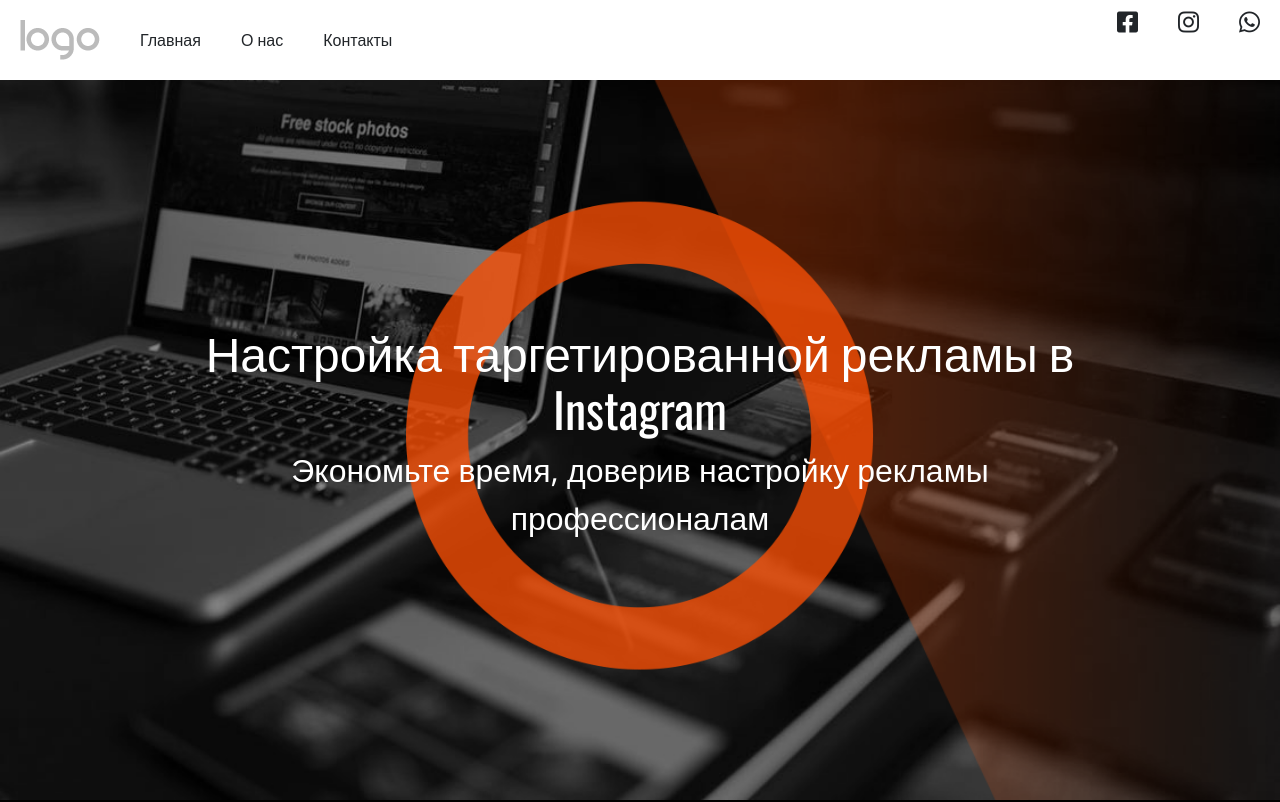
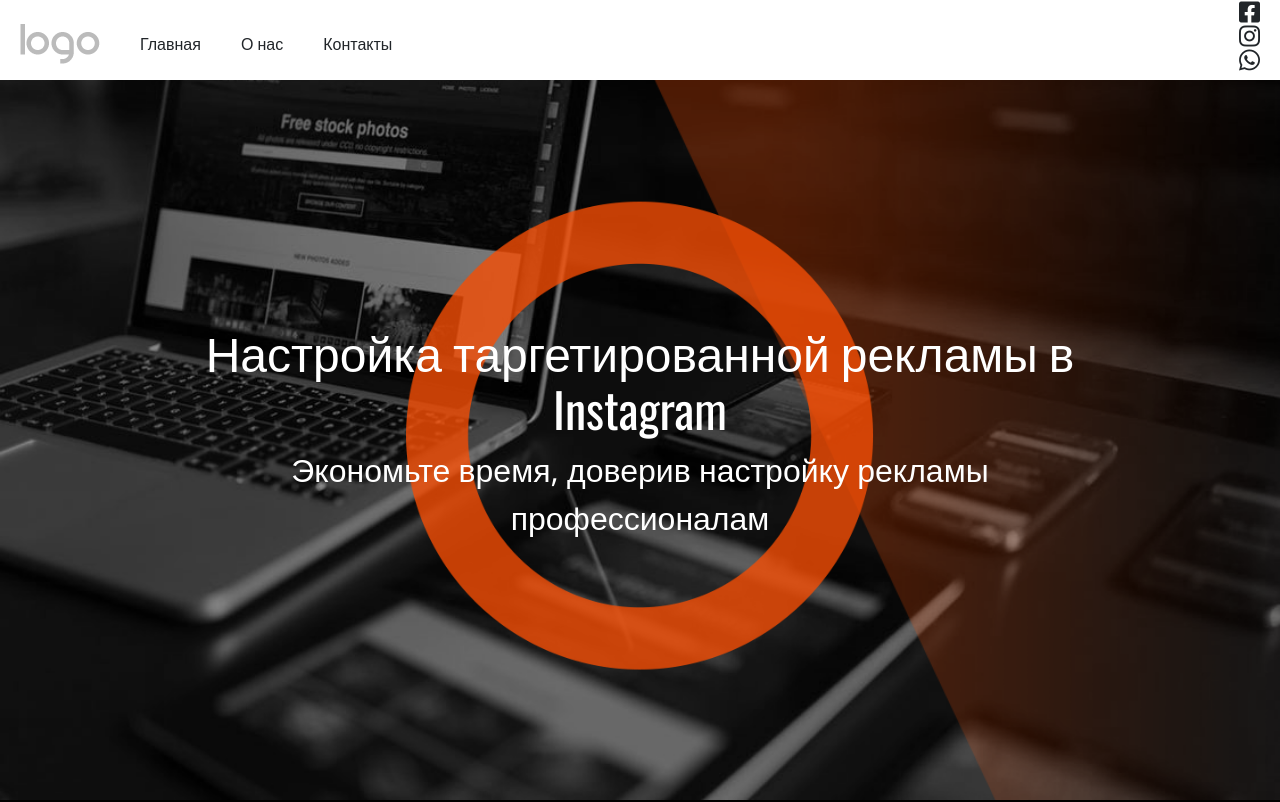
Before and after one commit to deus99999/deus99999.github.io, a plain HTML site: page index.html in a window 1280 px wide. Shown: the top 802 px of the page. Drawn offline with nearby package versions, Linux system fonts and the light colour scheme; a script that the page names is missing.

Commit message:
fix social style

```diff
--- a/index.html
+++ b/index.html
@@ -41,7 +41,7 @@
 				</div>
 								<div class="hidden-overflow">
 
-				<div class="nav-right animate__animated wow animate__backInLeft">
+				<!-- <div class="nav-right animate__animated wow animate__backInLeft"> -->
 					<ul>
 						<li class=""><a href=""><i class="fa-brands fa-square-facebook fa-xl"></i></a></li>
 						<li><a href="https://instagram.com/min_traffic_studio?igshid=MzRlODBiNWFlZA==">
@@ -49,7 +49,7 @@
 						<li><a href=""><i class="fa-brands fa-whatsapp fa-xl"></i></a></li>
 
 					</ul>
-				</div>
+				<!-- </div> -->
 			</div>
 			</nav>
 
```
